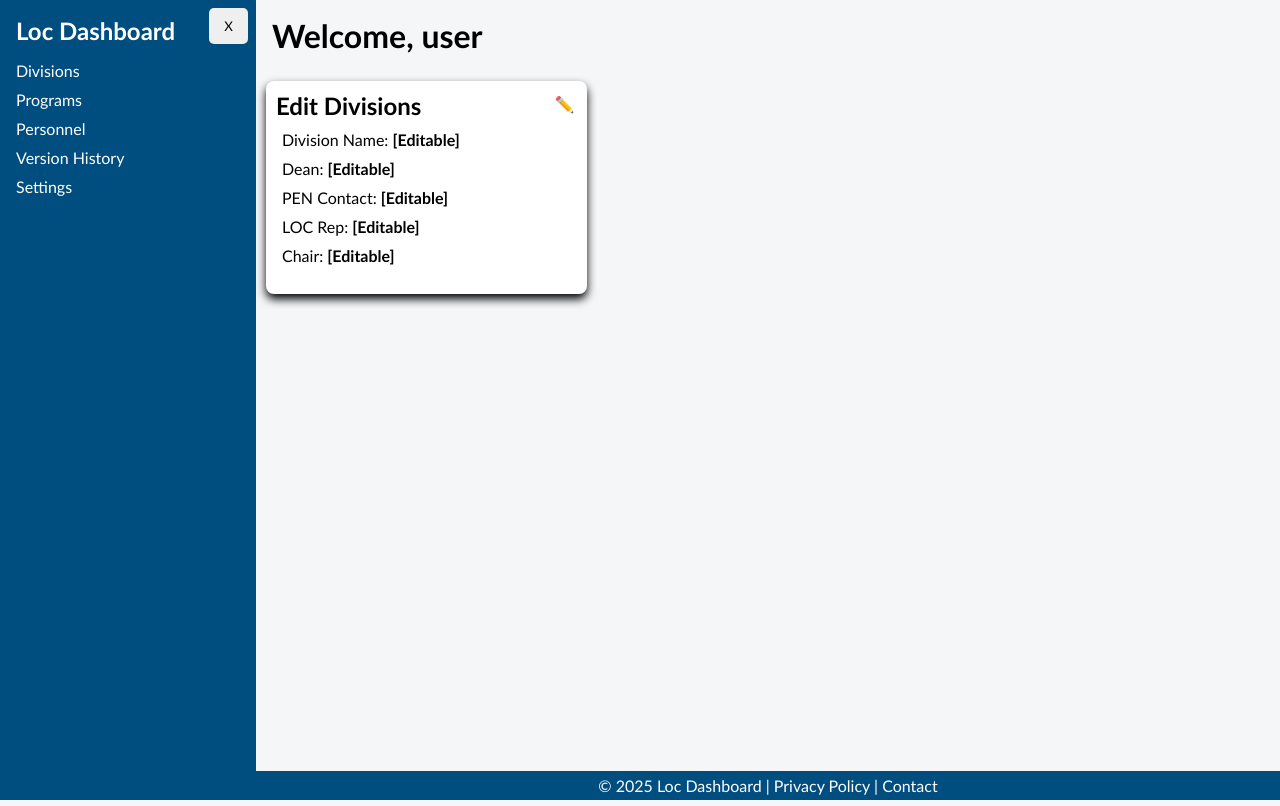
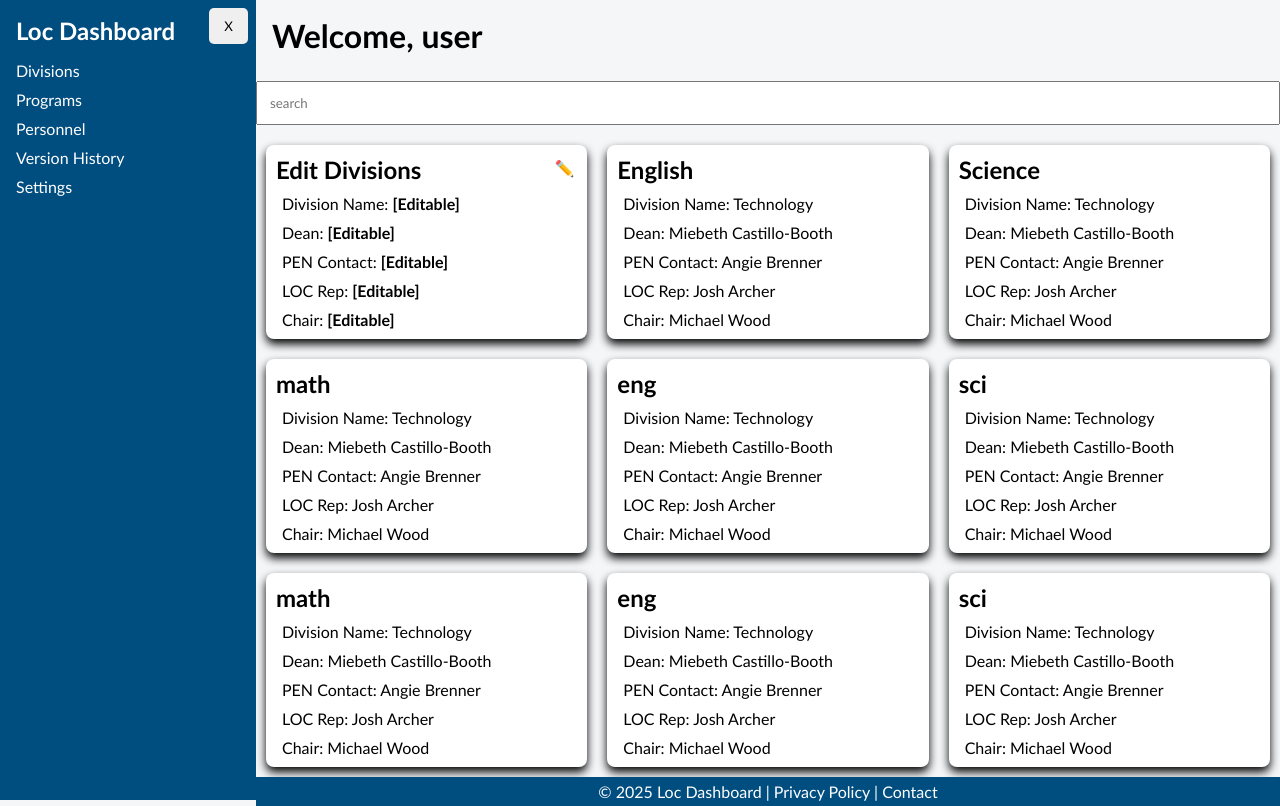
Before and after one commit to Akaiokaa/LOC-dashboard, a Node server app: page / in a window 1280 px wide. Run offline with Node 20, Linux system fonts and the light colour scheme.

Commit message:
Implemented the smart search for each card

```diff
--- a/public/js/index.js
+++ b/public/js/index.js
@@ -8,3 +8,39 @@
     document.getElementById("openNavBar").style.display = "block";
   }
 }
+
+
+//get the search and department cards
+const search = document.querySelector('.search');
+const departments = document.querySelectorAll('.card')
+
+//when the user interacts with the search bar
+search.addEventListener("input", () =>{
+  //console.log("banished")
+  //store the text from the user in a variable, lowercase for even comparison later.
+  const inputText = (search.value).toLowerCase()
+
+  //While it is not empty run this
+  if(search.value !== ""){
+    //loop though the department in our case its the cards I set
+    departments.forEach(department => {
+      //store the inner text from the department to compare it with the users text
+      const departmentValues = department.querySelector('h2').innerText.toLowerCase();
+
+      //if it does include the users text show the relevant card if not hide it
+      if(departmentValues.includes(inputText)){
+        department.style.display = 'block';
+      }else {
+        department.style.display = 'none';
+      }
+    })
+    //catch after to return to original state.
+  } else{
+    departments.forEach(department =>{
+      department.style.display = 'block'
+    })
+  }
+});
+// Seach Bar filtering
+// Inspired by QCT on YouTube
+// Video URL: https://www.youtube.com/watch?v=Qbg-iA2Mo10
--- a/views/home.html
+++ b/views/home.html
@@ -6,7 +6,7 @@
     <title>Loc Dashboard</title>
     <link rel="stylesheet" href="/styles/styles.css" />
     <link rel="icon" href="/images/GRC_logo.svg" />
-    <script src="js/index.js"></script>
+
   </head>
 
   <body>
@@ -30,6 +30,9 @@
       <header>
         <button id="openNavBar" onclick="navBar(true)">☰</button>
         <h1>Welcome, user</h1>
+        <div>
+          <input type="text" name="search" class="search" placeholder="search">
+        </div>
       </header>
       <!-- Different Departments -->
       <main>
@@ -47,7 +50,7 @@
           </ul>
         </a>
 
-        <!-- <div class="card">
+        <div class="card">
           <h2>English</h2>
           <ul>
             <li>Division Name: Technology</li>
@@ -66,9 +69,9 @@
             <li>LOC Rep: Josh Archer</li>
             <li>Chair: Michael Wood</li>
           </ul>
-        </div> -->
+        </div>
         <!-- More departments to add later on -->
-        <!-- <div class="card">math
+        <div class="card"><h2>math</h2>
                  <ul>
                     <li>Division Name: Technology</li>
                     <li>Dean: Miebeth Castillo-Booth</li>
@@ -77,7 +80,7 @@
                     <li>Chair: Michael Wood</li>
                 </ul>
             </div>
-            <div class="card">eng
+            <div class="card"> <h2>eng</h2>
                  <ul>
                     <li>Division Name: Technology</li>
                     <li>Dean: Miebeth Castillo-Booth</li>
@@ -86,7 +89,7 @@
                     <li>Chair: Michael Wood</li>
                 </ul>
             </div>
-            <div class="card">sci
+            <div class="card"> <h2>sci</h2>
                  <ul>
                     <li>Division Name: Technology</li>
                     <li>Dean: Miebeth Castillo-Booth</li>
@@ -95,7 +98,7 @@
                     <li>Chair: Michael Wood</li>
                 </ul>
             </div>
-            <div class="card">math
+            <div class="card"> <h2>math</h2>
                  <ul>
                     <li>Division Name: Technology</li>
                     <li>Dean: Miebeth Castillo-Booth</li>
@@ -104,7 +107,7 @@
                     <li>Chair: Michael Wood</li>
                 </ul>
             </div>
-            <div class="card">eng
+            <div class="card"> <h2>eng</h2>
                  <ul>
                     <li>Division Name: Technology</li>
                     <li>Dean: Miebeth Castillo-Booth</li>
@@ -113,7 +116,7 @@
                     <li>Chair: Michael Wood</li>
                 </ul>
             </div>
-            <div class="card">sci
+            <div class="card"><h2>sci</h2>
                  <ul>
                     <li>Division Name: Technology</li>
                     <li>Dean: Miebeth Castillo-Booth</li>
@@ -121,10 +124,11 @@
                     <li>LOC Rep: Josh Archer</li>
                     <li>Chair: Michael Wood</li>
                 </ul>
-            </div> -->
+            </div>
       </main>
       <!-- footer -->
       <footer>© 2025 Loc Dashboard | Privacy Policy | Contact</footer>
     </div>
+    <script src="js/index.js"></script>
   </body>
 </html>
```
